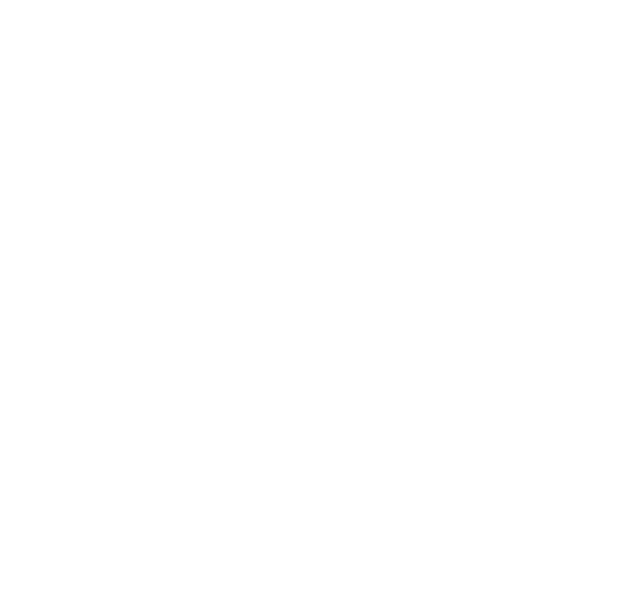
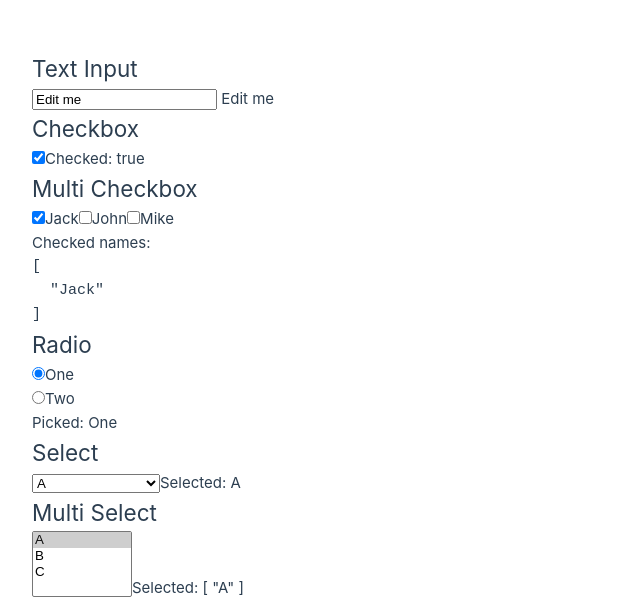
Before and after one commit to djuju08/vue-tips-demo, a Vue app: page /form-validation in a window 1280 px wide. Before the commit this address had no page. Shown: the part 749-1349 px from the top of the page, without its empty margins (0-640 px from the left). Before the commit the page ends 800 px from the top, so only its background shows below. Built offline with nearby package versions, Linux system fonts and the light colour scheme.

Commit message:
add vee validate

```diff
--- a/package.json
+++ b/package.json
@@ -8,6 +8,7 @@
     "lint": "eslint . --ext .vue,.js,.jsx,.cjs,.mjs --fix --ignore-path .gitignore"
   },
   "dependencies": {
+    "vee-validate": "^4.5.9",
     "vue": "^3.2.31",
     "vue-router": "^4.0.12"
   },
--- a/src/components/TheWelcome.vue
+++ b/src/components/TheWelcome.vue
@@ -52,7 +52,13 @@ import SupportIcon from "./icons/IconSupport.vue";
     <template #heading><a href="https://vee-validate.logaretm.com/v4/" target="_blank"> Vee-validate </a></template>
 
     Vee validate is a form validation library made for VueJs.
-    This library is already supporting vue 3
+
+    <p>
+      Find an example
+      <RouterLink to="/form-validation">here</RouterLink>
+    </p>
+
+
   </WelcomeItem>
 
   <WelcomeItem>
--- a/src/main.js
+++ b/src/main.js
@@ -1,6 +1,7 @@
 import { createApp } from 'vue'
 import App from './App.vue'
 import router from './router'
+import '@/plugins/vee-validate'
 
 const app = createApp(App)
 
--- a/src/router/index.js
+++ b/src/router/index.js
@@ -1,5 +1,6 @@
 import { createRouter, createWebHistory } from 'vue-router'
 import HomeView from '../views/HomeView.vue'
+import FormValidation from '../views/FormValidation.vue'
 
 const router = createRouter({
   history: createWebHistory(import.meta.env.BASE_URL),
@@ -16,6 +17,11 @@ const router = createRouter({
       // this generates a separate chunk (About.[hash].js) for this route
       // which is lazy-loaded when the route is visited.
       component: () => import('../views/AboutView.vue')
+    },
+    {
+      path: '/form-validation',
+      name: 'form validation',
+      component: FormValidation
     }
   ]
 })
--- /dev/null
+++ b/src/views/FormValidation.vue
@@ -0,0 +1,80 @@
+<template>
+  <div class="about">
+    <h1>This is a small form using vee validation for the validation</h1>
+  </div>
+
+
+  <div>
+    <h2>Text Input</h2>
+    <input v-model="text" /> {{ text }}
+
+    <h2>Checkbox</h2>
+    <input type="checkbox" id="checkbox" v-model="checked" />
+    <label for="checkbox">Checked: {{ checked }}</label>
+
+    <!--
+      multiple checkboxes can bind to the same
+      array v-model value
+    -->
+    <h2>Multi Checkbox</h2>
+    <input type="checkbox" id="jack" value="Jack" v-model="checkedNames" />
+    <label for="jack">Jack</label>
+    <input type="checkbox" id="john" value="John" v-model="checkedNames" />
+    <label for="john">John</label>
+    <input type="checkbox" id="mike" value="Mike" v-model="checkedNames" />
+    <label for="mike">Mike</label>
+    <p>Checked names: <pre>{{ checkedNames }}</pre></p>
+
+    <h2>Radio</h2>
+    <input type="radio" id="one" value="One" v-model="picked" />
+    <label for="one">One</label>
+    <br />
+    <input type="radio" id="two" value="Two" v-model="picked" />
+    <label for="two">Two</label>
+    <br />
+    <span>Picked: {{ picked }}</span>
+
+    <h2>Select</h2>
+    <select v-model="selected">
+      <option disabled value="">Please select one</option>
+      <option>A</option>
+      <option>B</option>
+      <option>C</option>
+    </select>
+    <span>Selected: {{ selected }}</span>
+
+    <h2>Multi Select</h2>
+    <select v-model="multiSelected" multiple style="width:100px">
+      <option>A</option>
+      <option>B</option>
+      <option>C</option>
+    </select>
+    <span>Selected: {{ multiSelected }}</span>
+  </div>
+</template>
+
+
+<script>
+export default {
+  data() {
+    return {
+      text: 'Edit me',
+      checked: true,
+      checkedNames: ['Jack'],
+      picked: 'One',
+      selected: 'A',
+      multiSelected: ['A']
+    }
+  }
+}
+</script>
+
+<style>
+@media (min-width: 1024px) {
+  .about {
+    min-height: 100vh;
+    display: flex;
+    align-items: center;
+  }
+}
+</style>
```
Also changed, not shown: 1 other file (tests, documents, lock files or other folders).
